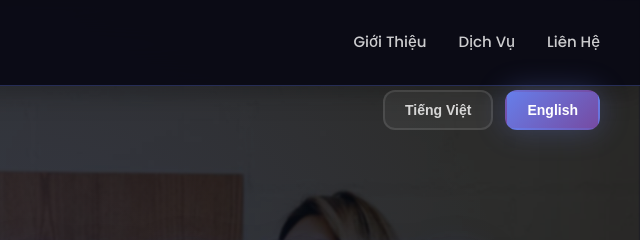
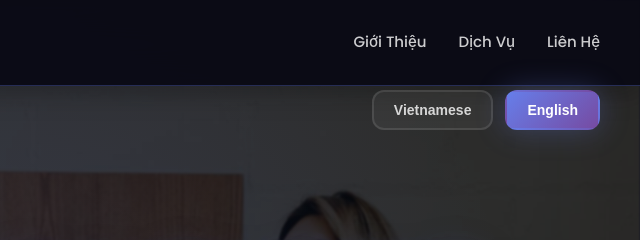
Before and after one commit to tmc171288/kenlezi, a plain HTML site: page index.html in a window 1280 px wide. Shown: the top 240 px of the page, 640-1280 px from the left. Drawn offline with Linux system fonts and the light colour scheme; files whose address does not match are found by name.

Commit message:
Vietnam -> vietnamese

```diff
--- a/index.html
+++ b/index.html
@@ -44,7 +44,7 @@
 
     <!-- Language Toggle -->
     <div class="lang-toggle">
-      <button id="btn-vi">Tiếng Việt</button>
+      <button id="btn-vi">Vietnamese</button>
       <button id="btn-en" class="active">English</button>
     </div>
 
@@ -327,7 +327,6 @@
             </div>
           </div>
         </div>
-
         <!-- Social Media -->
         <div class="footer-column">
           <h3 class="lang vi">KẾT NỐI VỚI CHÚNG TÔI</h3>
```
